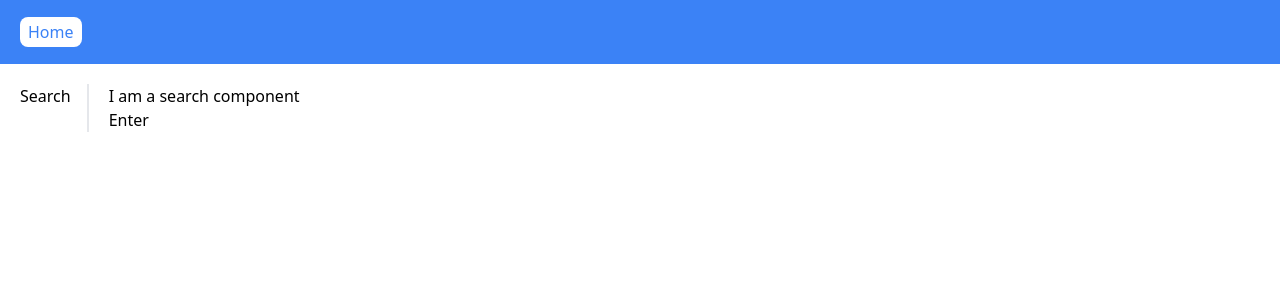
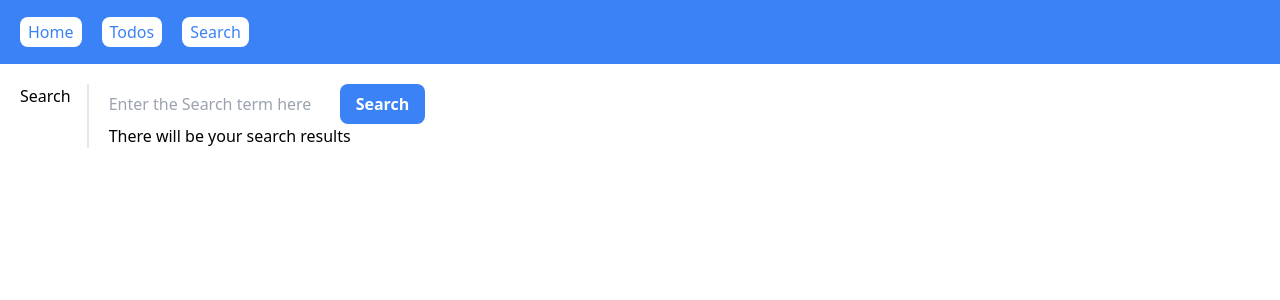
Before and after one commit to paciodev/next13-todo-app, a Next.js app: page /search in a window 1280 px wide. Shown: the top 300 px of the page. Built offline with nearby package versions, Linux system fonts and the light colour scheme.

Commit message:
mini search engine

```diff
--- a/app/Header.tsx
+++ b/app/Header.tsx
@@ -2,9 +2,21 @@ import Link from 'next/link';
 
 const Header = () => {
   return (
-    <header className='p-5 bg-blue-500'>
+    <header className='p-5 space-x-5 bg-blue-500'>
       <Link href='/' className='px-2 py-1 bg-white text-blue-500 rounded-lg'>
         Home
+      </Link>
+      <Link
+        href='/todos'
+        className='px-2 py-1 bg-white text-blue-500 rounded-lg'
+      >
+        Todos
+      </Link>
+      <Link
+        href='/search'
+        className='px-2 py-1 bg-white text-blue-500 rounded-lg'
+      >
+        Search
       </Link>
     </header>
   );
--- a/app/head.tsx
+++ b/app/head.tsx
@@ -1,9 +1,9 @@
 export default function Head() {
   return (
     <>
-      <title></title>
-      <meta content="width=device-width, initial-scale=1" name="viewport" />
-      <link rel="icon" href="/favicon.ico" />
+      <title>next13-todo-app</title>
+      <meta content='width=device-width, initial-scale=1' name='viewport' />
+      <link rel='icon' href='/favicon.ico' />
     </>
-  )
+  );
 }
--- a/app/search/Search.tsx
+++ b/app/search/Search.tsx
@@ -1,5 +1,34 @@
+'use client';
+
+import { useRouter } from 'next/navigation';
+import React, { FormEvent, useState } from 'react';
+
 const Search = () => {
-  return <div>I am a search component</div>;
+  const [search, setSearch] = useState('');
+  const router = useRouter();
+
+  const handleSearch = async (e: FormEvent<HTMLFormElement>) => {
+    e.preventDefault();
+    setSearch('');
+    router.push(`/search/${search}`);
+  };
+
+  return (
+    <form onSubmit={handleSearch}>
+      <input
+        type='text'
+        value={search}
+        placeholder='Enter the Search term here'
+        onChange={(e) => setSearch(e.target.value)}
+      />
+      <button
+        type='submit'
+        className='bg-blue-500 text-white font-bold py-2 px-4 rounded-lg  '
+      >
+        Search
+      </button>
+    </form>
+  );
 };
 
 export default Search;
--- /dev/null
+++ b/app/search/[searchTerm]/error.tsx
@@ -0,0 +1,22 @@
+'use client';
+
+import { useEffect } from 'react';
+
+export default function Error({
+  error,
+  reset,
+}: {
+  error: Error;
+  reset: () => void;
+}) {
+  useEffect(() => {
+    console.error(error);
+  }, [error]);
+
+  return (
+    <div>
+      <p className='text-red-500'>Whoops! Something went wrong.</p>
+      <button onClick={() => reset()}>Try again</button>
+    </div>
+  );
+}
--- /dev/null
+++ b/app/search/[searchTerm]/loading.tsx
@@ -0,0 +1,5 @@
+const Loading = () => {
+  return <div>Loading...</div>;
+};
+
+export default Loading;
--- /dev/null
+++ b/app/search/[searchTerm]/page.tsx
@@ -0,0 +1,45 @@
+type PageProps = {
+  params: { searchTerm: string };
+};
+
+type SearchResults = {
+  organic_results: [
+    {
+      position: number;
+      title: string;
+      link: string;
+      thumbnail: string;
+      snippet: string;
+    }
+  ];
+};
+
+const search = async (searchTerm: string) => {
+  const res = await fetch(
+    `https://serpapi.com/search.json?q=${searchTerm}&api_key=${process.env.API_KEY}`
+  );
+  const data: SearchResults = await res.json();
+
+  return data;
+};
+
+const SearchResults = async ({ params: { searchTerm } }: PageProps) => {
+  const searchResults = await search(searchTerm);
+
+  return (
+    <div>
+      <p className='text-gray-500 text-sm'>You searched for: {searchTerm}</p>
+
+      <ol className='space-y-5 p-5'>
+        {searchResults.organic_results.map((res) => (
+          <li key={res.position} className='list-decimal'>
+            <p className='font-bold'>{res.title}</p>
+            <p>{res.snippet}</p>
+          </li>
+        ))}
+      </ol>
+    </div>
+  );
+};
+
+export default SearchResults;
--- a/app/search/page.tsx
+++ b/app/search/page.tsx
@@ -1,5 +1,5 @@
 const Search = () => {
-  return <div>Enter</div>;
+  return <div>There will be your search results</div>;
 };
 
 export default Search;
```
Also changed, not shown: 1 other file (tests, documents, lock files or other folders).
